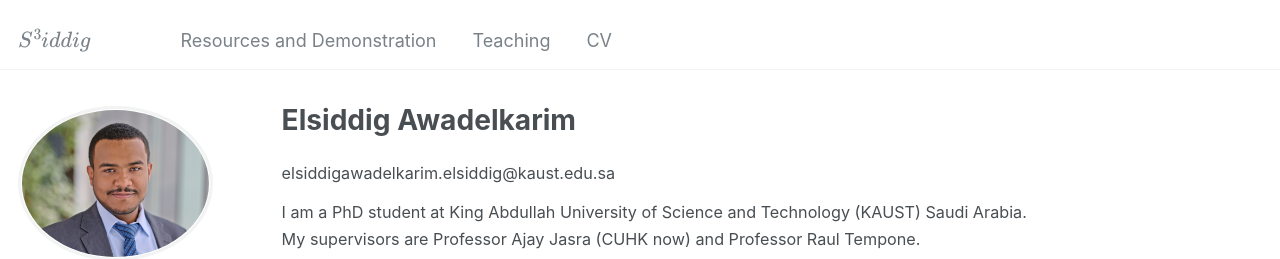
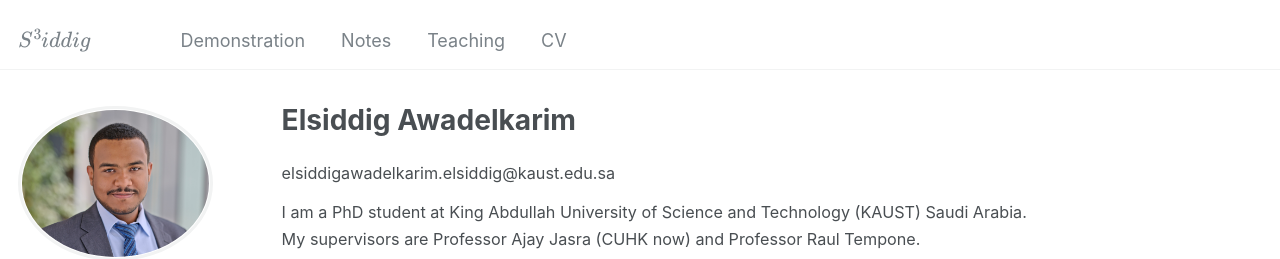
Before and after one commit to siddigss/siddigss.github.io, a Jekyll site: the page built from _pages/about.md, in a window 1280 px wide. Shown: the top 259 px of the page. Built offline with Jekyll 4.4.1, drawn with Linux system fonts in a browser that asks for light colours; some web fonts are replaced.

Commit message:
Update navigation.yml

```diff
--- a/_data/navigation.yml
+++ b/_data/navigation.yml
@@ -1,7 +1,10 @@
 # main links links
 main:
-  - title: "Resources and Demonstration"
+  - title: "Demonstration"
     url: /demonstration/
+
+  - title: "Notes"
+    url: /notes/
 
   - title: "Teaching"
     url: /teaching/
```
